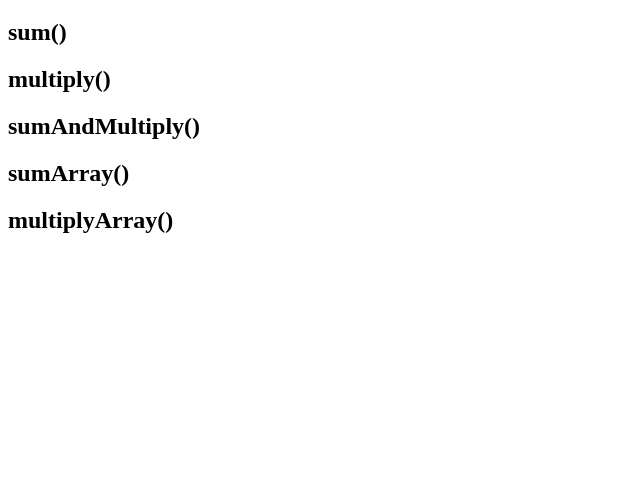
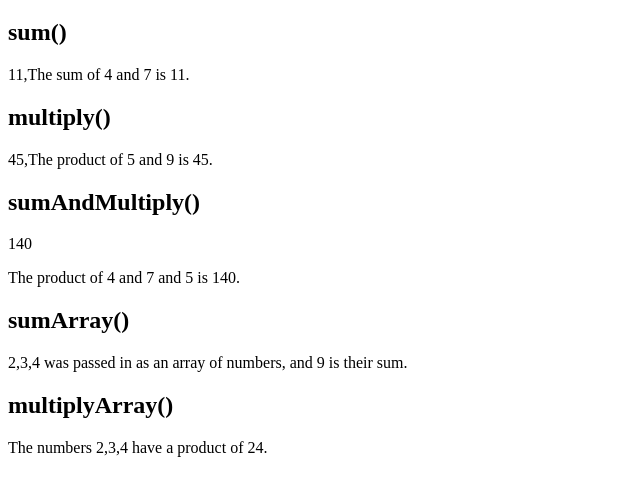
Before and after one commit to jensjoh01/lab-5, a plain HTML site: page index.html in a window 1280 px wide. Shown: the part 61-554 px from the top of the page, without its empty margins (0-640 px from the left). Drawn offline with Linux system fonts and the light colour scheme.

Commit message:
interact with DOM

```diff
--- a/app.js
+++ b/app.js
@@ -12,6 +12,7 @@ For TODO item, be sure to change it to say DONE when you have successfully compl
 
 // DONE: Write your code here
 function sum(a,b){ //eslint-disable-line
+
   var addition = (a + b);
   var message = ('The sum of ' + a + ' and ' + b + ' is ' + addition + '.');
   return [addition, message];
@@ -122,3 +123,9 @@ function multiplyArray(testArray){ //eslint-disable-line
 testMultiplyArray(2,3,4);
 
 // Once you get the test passing, do an a-c-p cycle and synchronize the code between GitHub and your laptop. You're done! Submit the link to the repo following the instructions in Canvas.
+document.getElementById('sum').innerHTML = sum(4,7);
+document.getElementById('multiply').innerHTML = multiply(5,9);
+document.getElementById('sumAndMultiplyA').innerHTML = sumAndMultiply(4,7,5)[0,1];
+document.getElementById('sumAndMultiplyB').innerHTML = sumAndMultiply(4,7,5)[2,3];
+document.getElementById('sumArray').innerHTML = sumArray([2,3,4])[1];
+document.getElementById('multiplyArray').innerHTML = multiplyArray([2,3,4])[1];
--- a/index.html
+++ b/index.html
@@ -12,17 +12,17 @@
     <p id="sum"></p>
 
     <h2>multiply()</h2>
-    <p></p>
+    <p id="multiply"></p>
 
     <h2>sumAndMultiply()</h2>
-    <p></p>
-    <p></p>
+    <p id="sumAndMultiplyA"></p>
+    <p id="sumAndMultiplyB"></p>
 
     <h2>sumArray()</h2>
-    <p></p>
+    <p id = "sumArray"></p>
 
     <h2>multiplyArray()</h2>
-    <p></p>
+    <p id = "multiplyArray"></p>
 
     <script src="tests.js" type="text/javascript"></script>
     <script src="app.js" type="text/javascript"></script>
```
